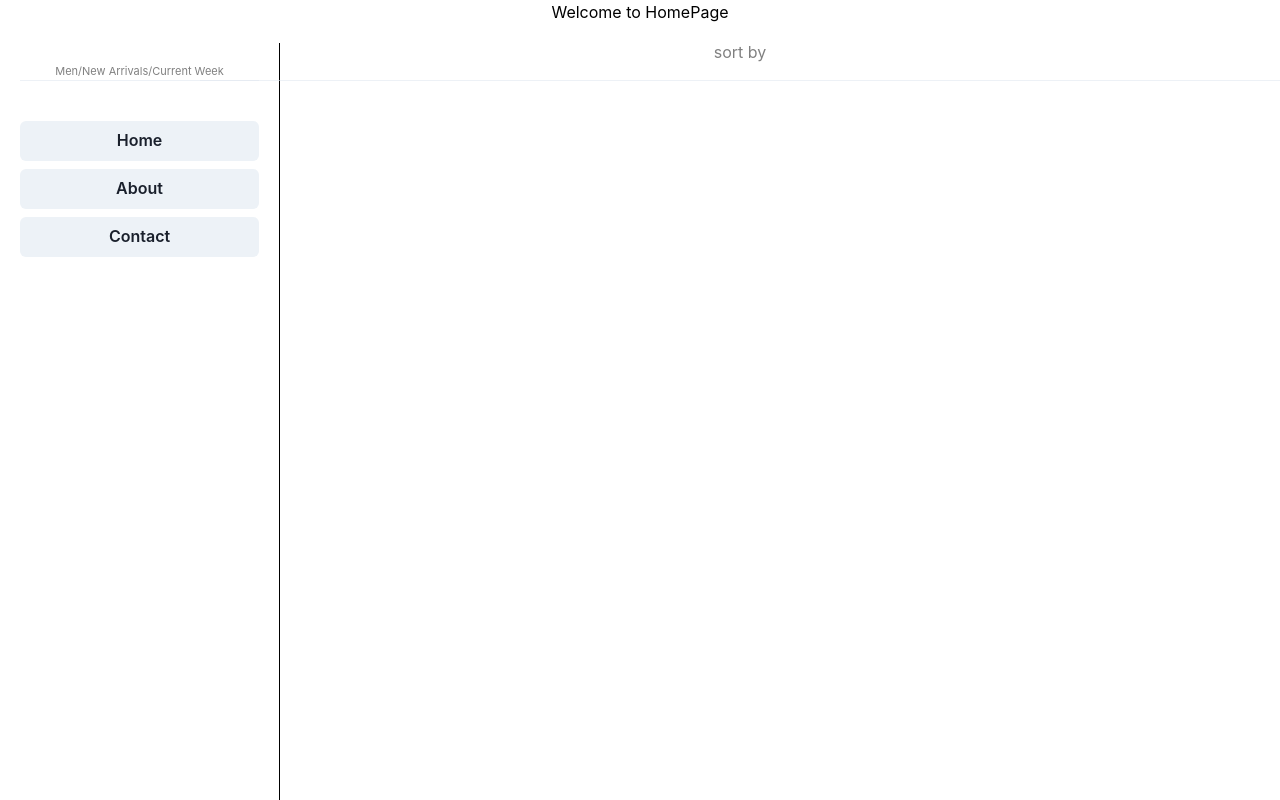
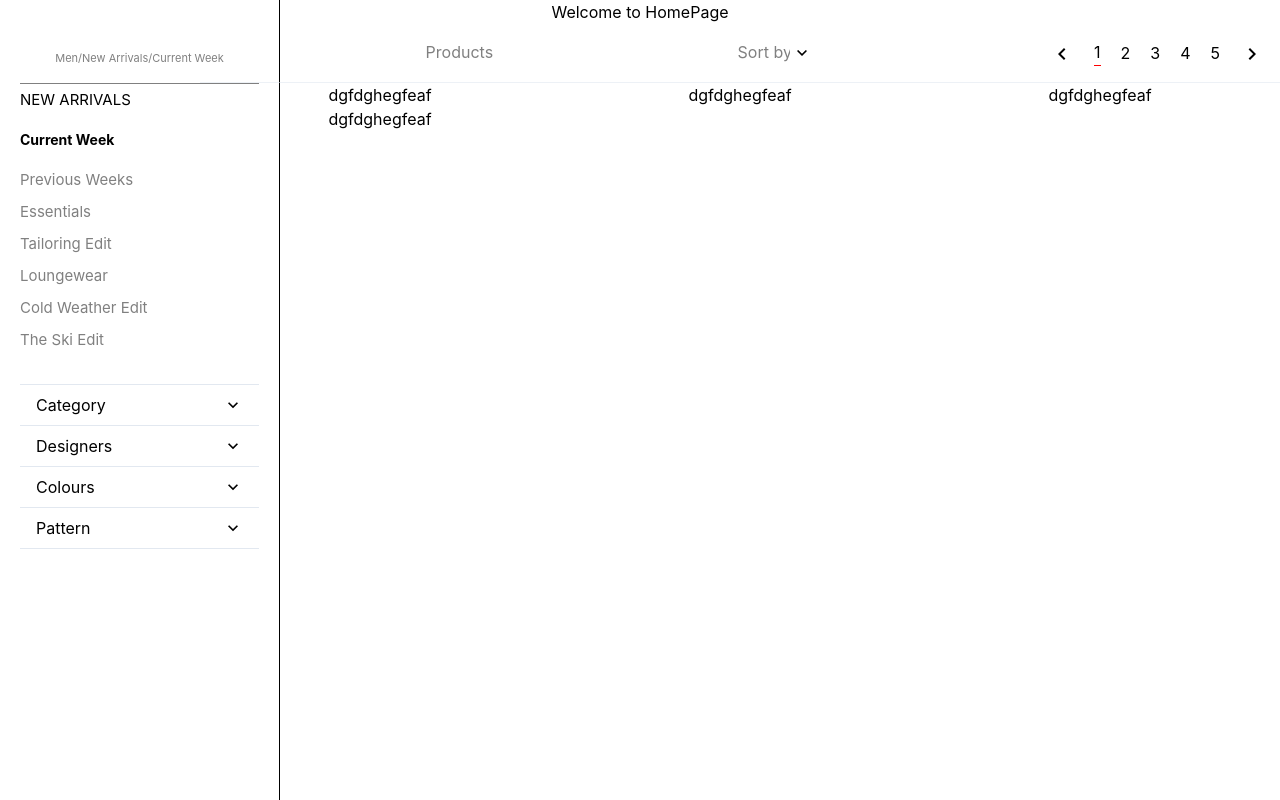
Before and after one commit to himanshudestiny/Nyresa, a React (Create React App) app in the folder project/: page / in a window 1280 px wide. Built offline with nearby package versions, Linux system fonts and the light colour scheme.

Commit message:
added pagination

```diff
--- /dev/null
+++ b/project/src/components/Pagination.jsx
@@ -0,0 +1,27 @@
+
+import React from 'react'
+import { ChevronRightIcon,ChevronLeftIcon } from '@chakra-ui/icons'
+
+const Pagination = ({count,currentPage,updateCurrentPage}) => {
+
+    let arr=new Array(count).fill(0);
+
+  return (
+    <div style={{display:"flex", gap:"20px"}}>
+
+<button disabled={currentPage==1}   onClick={()=>updateCurrentPage(currentPage-1)}><ChevronLeftIcon boxSize={6}/></button>
+
+{
+  arr.map((el,i)=>
+
+      <button  key={i} style={{borderBottom:currentPage==i+1?"1px solid red":"none"}}   onClick={()=>updateCurrentPage(i+1)}>{i+1}</button>
+  )
+}
+
+<button   onClick={()=>updateCurrentPage(currentPage+1)}><ChevronRightIcon boxSize={6}/></button>
+
+    </div>
+  )
+}
+
+export default Pagination
--- a/project/src/components/Products.css
+++ b/project/src/components/Products.css
@@ -1,3 +1,22 @@
 *{
     color:rgb(0, 0, 0)
 }
+
+.hovereffect:hover{
+color: black;
+}
+
+.sortsec{
+    display: flex;
+    justify-content: space-between;
+    width: 80%;
+    margin: auto;
+
+}
+
+@media only screen and (max-width:500px) {
+    .sortsec{
+        justify-content: space-around;
+    }
+
+}
--- a/project/src/components/Products.jsx
+++ b/project/src/components/Products.jsx
@@ -1,7 +1,7 @@
 import React from 'react'
 import "./Products.css"
 import { useState } from 'react'
-import { Box, Divider, useBreakpointValue } from '@chakra-ui/react'
+import { Box, Divider, Grid, GridItem, Select, Text, useBreakpointValue } from '@chakra-ui/react'
 
 import Header from '../components/sidebar/Header'
 import Sidebar from '../components/sidebar/Sidebar'
@@ -31,8 +31,25 @@ const Products = () => {
           showSidebarButton={variants?.navigationButton}
           onShowSidebar={toggleSidebar}
         />
+
+
+
+
+
         <Divider/>
+
+        <Box>
+        <Grid templateColumns="repeat(3,1fr)">
+          <GridItem> dgfdghegfeaf</GridItem>
+          <GridItem> dgfdghegfeaf</GridItem>
+          <GridItem> dgfdghegfeaf</GridItem>
+          <GridItem> dgfdghegfeaf</GridItem>
+        </Grid>
+
       </Box>
+      </Box>
+
+
     </>
   )
 }
--- a/project/src/components/sidebar/Header.jsx
+++ b/project/src/components/sidebar/Header.jsx
@@ -1,10 +1,15 @@
-import { Box, Center, IconButton, Text, Flex } from '@chakra-ui/react'
+import { Box, Center, IconButton, Text, Flex, Select } from '@chakra-ui/react'
 import { ChevronRightIcon } from '@chakra-ui/icons'
 import {FaBlackTie, FaListUl} from "react-icons/fa"
+import Pagination from '../Pagination'
+import { useState } from 'react'
+import "../Products.css"
 
 
 
 const Header = ({ showSidebarButton = true, onShowSidebar }) => {
+
+  const [page,setpage]=useState(1);
   return (
     <Flex  p={4} color="white" >
       <Box flex="1">
@@ -27,9 +32,23 @@ const Header = ({ showSidebarButton = true, onShowSidebar }) => {
       {/* <Center flex="1" h="40px">
         <Text fontSize="xl">Page Title</Text>
       </Center> */}
+      <Box className='sortsec' >
+      <Text color="gray">{} Products</Text>
 
-      <Text color="gray">sort by</Text>
-      <Box flex="1" />
+      <Select width={{sm:"100px",md:"100px",base:"100px"}} border="none" color="grey"  placeholder='Sort by' height={6}>
+    <option value='asc'>Price low-to-high</option>
+    <option value='desc'>Price high-to-low</option>
+
+    </Select>
+
+        {
+          !showSidebarButton &&
+
+    <Pagination count={5} currentPage={page} updateCurrentPage={(pan)=>setpage(pan)}/>}
+
+    </Box>
+
+      <Box  />
     </Flex>
   )
 }
--- a/project/src/components/sidebar/Sidebar.jsx
+++ b/project/src/components/sidebar/Sidebar.jsx
@@ -10,27 +10,141 @@ import {
     VStack,
     Text,
     Divider,
+    Flex,
+    Accordion,
+    AccordionItem,
+    AccordionButton,
+    AccordionIcon,
+    AccordionPanel,
+    Checkbox,
   } from '@chakra-ui/react'
+
+ import "../Products.css"
 
 
 
-  const SidebarContent = ({ onClick }) => (
+  const SidebarContent = ({ onClick,show }) => (
 
 
-    <VStack mt={10}>
-      <Button onClick={onClick} w="100%">
-        Home
-      </Button>
-      <Button onClick={onClick} w="100%">
-        About
-      </Button>
-      <Button onClick={onClick} w="100%">
-        Contact
-      </Button>
-    </VStack>
+
+    <Box mt={4} textAlign="left"    fontSize="15px" cursor="pointer">
+        <Flex flexDirection="column" borderTop="1px solid grey" gap={2}>
+          {
+            show=='sidebar' &&
+
+          <Box lineHeight={8}>
+        <Text >NEW ARRIVALS</Text>
+        <Text fontWeight="bold" fontSize={14} mt={2} mb={2}>Current Week</Text>
+        <Text color="grey" className='hovereffect'>Previous Weeks </Text>
+        <Text color="grey" className='hovereffect'>Essentials</Text>
+        <Text color="grey" className='hovereffect'>Tailoring Edit </Text>
+        <Text color="grey" className='hovereffect'>Loungewear </Text>
+        <Text color="grey" className='hovereffect'>Cold Weather Edit  </Text>
+        <Text color="grey" className='hovereffect'>The Ski Edit </Text>
+        </Box>}
+
+        <Accordion allowToggle  mt={5}>
+  <AccordionItem>
+    <h2>
+      <AccordionButton>
+        <Box as="span"  flex='1' textAlign='left'>
+        Category
+        </Box>
+        <AccordionIcon />
+      </AccordionButton>
+    </h2>
+    <AccordionPanel pb={4} >
+      <Flex flexDirection="column">
+    <Checkbox><Text className='hovereffect' color="grey">All</Text></Checkbox>
+    <Checkbox><Text className='hovereffect' color="grey">Joggers</Text></Checkbox>
+    <Checkbox><Text className='hovereffect' color="grey">Shirt</Text></Checkbox>
+    <Checkbox><Text className='hovereffect' color="grey">Jeans</Text></Checkbox>
+    </Flex>
+
+    </AccordionPanel>
+  </AccordionItem>
+
+  <AccordionItem>
+    <h2>
+      <AccordionButton>
+        <Box as="span" flex='1' textAlign='left'>
+          Designers
+        </Box>
+        <AccordionIcon />
+      </AccordionButton>
+    </h2>
+    <AccordionPanel pb={4}>
+    <Flex flexDirection="column">
+    <Checkbox><Text className='hovereffect' color="grey">Gucci</Text></Checkbox>
+    <Checkbox><Text className='hovereffect' color="grey">Herno</Text></Checkbox>
+    <Checkbox><Text className='hovereffect' color="grey">Kenzo</Text></Checkbox>
+    <Checkbox><Text className='hovereffect' color="grey">Marni</Text></Checkbox>
+    <Checkbox><Text className='hovereffect' color="grey">Tom Ford</Text></Checkbox>
+    <Checkbox><Text className='hovereffect' color="grey">Versace</Text></Checkbox>
+    </Flex>
+    </AccordionPanel>
+  </AccordionItem>
+
+  <AccordionItem>
+    <h2>
+      <AccordionButton>
+        <Box as="span" flex='1' textAlign='left'>
+          Colours
+        </Box>
+        <AccordionIcon />
+      </AccordionButton>
+    </h2>
+    <AccordionPanel pb={4}  height="240px" overflow="scroll">
+    <Flex flexDirection="column">
+    <Checkbox><Text className='hovereffect' color="grey">Black</Text></Checkbox>
+    <Checkbox><Text className='hovereffect' color="grey">Green</Text></Checkbox>
+    <Checkbox><Text className='hovereffect' color="grey">Maroon</Text></Checkbox>
+    <Checkbox><Text className='hovereffect' color="grey">Pink</Text></Checkbox>
+    <Checkbox><Text className='hovereffect' color="grey">Red</Text></Checkbox>
+    <Checkbox><Text className='hovereffect' color="grey">Golden</Text></Checkbox>
+    <Checkbox><Text className='hovereffect' color="grey">White</Text></Checkbox>
+    <Checkbox><Text className='hovereffect' color="grey">Yellow</Text></Checkbox>
+    <Checkbox><Text className='hovereffect' color="grey">Multicoloured</Text></Checkbox>
+    <Checkbox><Text className='hovereffect' color="grey">Orange</Text></Checkbox>
+    <Checkbox><Text className='hovereffect' color="grey">Purple</Text></Checkbox>
+    <Checkbox><Text className='hovereffect' color="grey">Grey</Text></Checkbox>
+    <Checkbox><Text className='hovereffect' color="grey">Indigo</Text></Checkbox>
+    <Checkbox><Text className='hovereffect' color="grey">Blue</Text></Checkbox>
+    <Checkbox><Text className='hovereffect' color="grey">Brown</Text></Checkbox>
+    </Flex>
+    </AccordionPanel>
+  </AccordionItem>
+
+
+  <AccordionItem>
+    <h2>
+      <AccordionButton>
+        <Box as="span" flex='1' textAlign='left'>
+          Pattern
+        </Box>
+        <AccordionIcon />
+      </AccordionButton>
+    </h2>
+    <AccordionPanel pb={4}>
+    <Flex flexDirection="column">
+    <Checkbox><Text className='hovereffect' color="grey">Stripped</Text></Checkbox>
+    <Checkbox><Text className='hovereffect' color="grey">Printed</Text></Checkbox>
+    <Checkbox><Text className='hovereffect' color="grey">Plain</Text></Checkbox>
+    <Checkbox><Text className='hovereffect' color="grey">Patterened</Text></Checkbox>
+    <Checkbox><Text className='hovereffect' color="grey">Embellished</Text></Checkbox>
+    <Checkbox><Text className='hovereffect' color="grey">Checked</Text></Checkbox>
+    </Flex>
+    </AccordionPanel>
+  </AccordionItem>
+</Accordion>
+
+
+      </Flex>
+    </Box>
   )
 
   const Sidebar = ({ isOpen, variant, onClose }) => {
+
     return variant === 'sidebar' ? (
 
 
@@ -43,12 +157,12 @@ import {
         top={0}
         h="100%"
         borderRight="1px solid black"
-        mt="43px"
+
       >
-         <Text color="grey" fontSize="11px">Men/New Arrivals/Current Week </Text>
-         <Divider />
+         <Text mt="30px" color="grey" fontSize="11px">Men/New Arrivals/Current Week </Text>
+         {/* <Divider mt="13px"/> */}
 
-        <SidebarContent onClick={onClose} />
+        <SidebarContent onClick={onClose} show={variant} />
       </Box>
 
     ) : (
```
